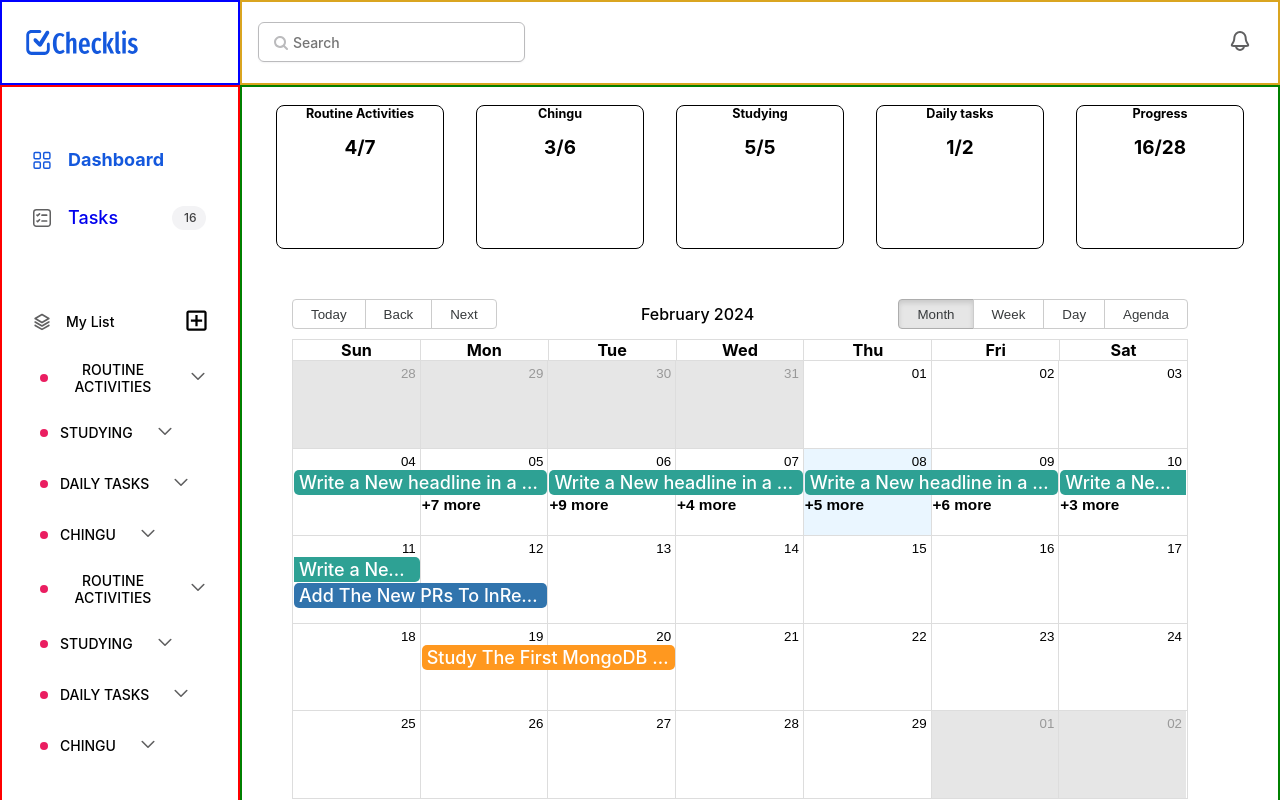
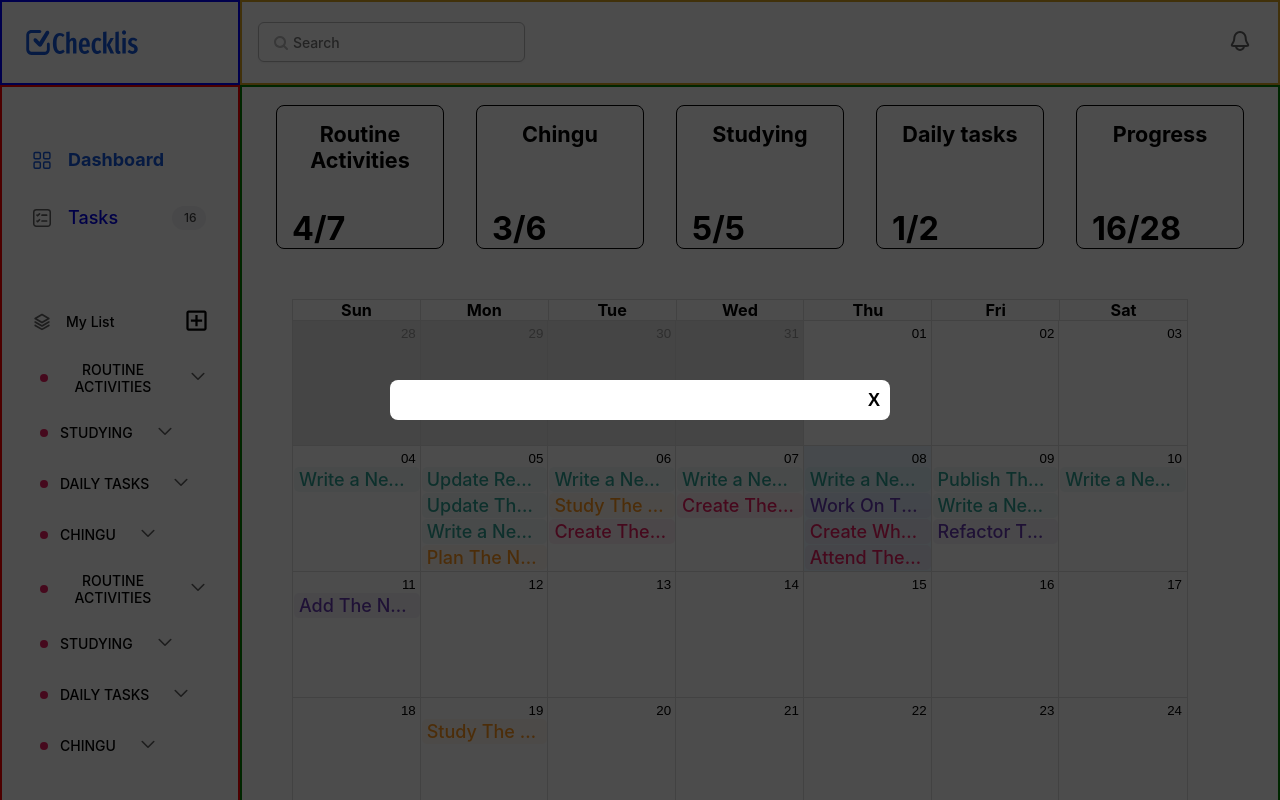
Before and after one commit to chingu-voyages/v47-tier2-team-14, a React (Vite) app: page / in a window 1280 px wide. Shown: the top 800 px of the page. Built offline with nearby package versions, Linux system fonts and the light colour scheme; no server answers.

Commit message:
calendar events are clickable

```diff
--- a/assets/tasks-example.json
+++ b/assets/tasks-example.json
@@ -92,7 +92,7 @@
 		]
 	},
 	{
-		"categoryName": "DAILY TASKS ",
+		"categoryName": "DAILY TASKS",
 		"activityTypes": [
 			{
 				"activityName": "Backlog",
--- a/src/components/Calendar/Calendar.jsx
+++ b/src/components/Calendar/Calendar.jsx
@@ -1,4 +1,5 @@
-import React from "react";
+import { useState } from 'react';
+import Modal from "../Modal/Modal";
 import { Calendar, momentLocalizer } from "react-big-calendar";
 import moment from "moment";
 import "react-big-calendar/lib/css/react-big-calendar.css";
@@ -8,7 +9,6 @@ import Tasks from "../../../assets/tasks-example.json";
 const localizer = momentLocalizer(moment);
 const tasks = Tasks;
 
-const TaskCalendar = () => {
 // convert day strings to corresponding date objects
 	const getDayDate = (day) => {
 		if (typeof day === "string") {
@@ -20,13 +20,13 @@ const TaskCalendar = () => {
 	};
 
 	// map tasks data to events that can be used by react-big-calendar
-	const events = tasks.flatMap((category) =>
+	const tasksToEvents = tasks.flatMap((category) =>
 		category.activityTypes.flatMap((activityType) =>
 			activityType.Tasks.flatMap((task) =>
 				task.days.map((day) => ({
 					title: task.taskName,
 					start: getDayDate(day),
-					end: moment(getDayDate(day)).add(1, "day").toDate(),
+					end: moment(getDayDate(day)),
 					desc: task.taskDescription,
 					categoryName: category.categoryName,
 					activityName: activityType.activityName,
@@ -36,6 +36,10 @@ const TaskCalendar = () => {
 		)
 	);
 
+const TaskCalendar = () => {
+	const [events, setEvents] = useState(tasksToEvents);
+	const [showModal, setShowModal] = useState(true)
+
 	console.log(events);
 
 	// add custom event styles
@@ -44,19 +48,19 @@ const TaskCalendar = () => {
 
 		switch (event.categoryName) {
 			case "ROUTINE ACTIVITIES":
-				style = { backgroundColor: "#2EA194", color: "white" };
+				style = { backgroundColor: "#2EA19410", color: "#2EA194" };
 				break;
 
 			case "STUDYING":
-				style = { backgroundColor: "#FF981F", color: "white" };
+				style = { backgroundColor: "#FF981F10", color: "#FF981F" };
 				break;
 
-			case "DAILY TASKS PROJECT":
-				style = { backgroundColor: "#673AB3", color: "white" };
+			case "DAILY TASKS":
+				style = { backgroundColor: "#673AB310", color: "#673AB3" };
 				break;
 
 			case "CHINGU":
-				style = { backgroundColor: "#EA1E61", color: "black" };
+				style = { backgroundColor: "#EA1E6110", color: "#EA1E61" };
 				break;
 
 			default:
@@ -68,10 +72,31 @@ const TaskCalendar = () => {
 		};
 	};
 
+	const handleDoubleClick = (doubleClickedEvent) => {
+		const updatedEvent = {
+			...doubleClickedEvent,
+			isCompleted: !doubleClickedEvent.isCompleted,
+		};
 
+		const updatedEvents = events.map((event) =>
+			event === doubleClickedEvent ? updatedEvent : event
+		);
+
+		setEvents(updatedEvents);
+	};
+
+	const openModal = () => {
+		setShowModal(true);
+	};
+
+	const closeModal = () => {
+		setShowModal(false);
+	};
 
 	return (
-		<div style={{ height: 500 }}>
+		<>
+			{showModal && <Modal onClose={closeModal}/>}
+			<div style={{ height: 650 }}>
 				<Calendar
 					localizer={localizer}
 					events={events}
@@ -79,8 +104,13 @@ const TaskCalendar = () => {
 					endAccessor="end"
 					eventPropGetter={categoryStyles}
 					style={{ width: "70vw", margin: "50px" }}
+					toolbar={false}
+					onSelectEvent={openModal}
+					onDoubleClickEvent={handleDoubleClick}
+					showAllEvents={true}
 				/>
 			</div>
+		</>
 	);
 };
 
--- a/src/components/Card/Card.jsx
+++ b/src/components/Card/Card.jsx
@@ -3,10 +3,9 @@ import styles from "./Card.module.css";
 const Card = ({ title, completedTasks, totalTasks }) => {
 	return (
 		<div className={styles["card"]}>
-            <h4>{title}</h4>
-            <br/>
-            <h2>
-                {completedTasks}/{totalTasks}
+			<h4>{title}</h4>
+			<h2 className="text-left">
+				{completedTasks}/{totalTasks}
 			</h2>
 		</div>
 	);
--- a/src/components/Card/Card.module.css
+++ b/src/components/Card/Card.module.css
@@ -1,6 +1,8 @@
 .card {
-	font-size: 0.7em;
-	display: block;
+	font-size: 1.2em;
+	display: flex;
+	flex-direction: column;
+	justify-content: space-between;
 	border: 1px solid black;
 	margin: auto;
 	width: 168px;
@@ -10,3 +12,16 @@
 	gap: 16px;
 	opacity: 0.6px;
 }
+
+.card h2 {
+	text-align: start;
+	margin: 0 auto 0 0;
+	padding-left: 15px;
+	align-self: flex-end;
+}
+
+.card h4 {
+	align-self: flex-start;
+	text-align: center;
+	margin: 15px auto 0;
+}
--- a/src/components/Dashboard/Dashboard.jsx
+++ b/src/components/Dashboard/Dashboard.jsx
@@ -2,6 +2,12 @@ import styles from "./Dashboard.module.css";
 //import Todo from '../Todo/Todo';
 import Card from "../Card/Card.jsx";
 import TaskCalendar from "../Calendar/Calendar.jsx";
+
+const studyColor = "#FF981F";
+const routineColor = "#2EA194";
+const dailyColor = "#673AB3";
+const chinguColor = "#EA1E61";
+const progressColor = "#FF5726";
 
 const Dashboard = () => {
 	return (
@@ -10,34 +16,39 @@ const Dashboard = () => {
 				{/* <h2>Dashboard section</h2> */}
 				<div className={styles["cardholder"]}>
 					<Card
+						id="routineActivities"
 						title="Routine Activities"
 						completedTasks={4}
 						totalTasks={7}
-						style={styles["routine card"]} // not working
+
 					/>
 					<Card
+						id="chingu"
 						title="Chingu"
 						completedTasks={3}
 						totalTasks={6}
-						style={{ backgroundColor: "#EA1E61", color: "white" }} // not working
+
 					/>
 					<Card
+						id="studying"
 						title="Studying"
 						completedTasks={5}
 						totalTasks={5}
-						style={{ backgroundColor: "#FF981F", color: "white" }}
+
 					/>
 					<Card
+						id="dailyTasks"
 						title="Daily tasks"
 						completedTasks={1}
 						totalTasks={2}
-						style={{ backgroundColor: "#673AB3", color: "white" }}
+
 					/>
 					<Card
+						id="progress"
 						title="Progress"
 						completedTasks={16}
 						totalTasks={28}
-						style={{ backgroundColor: "#EA1E61", color: "white" }}
+
 					/>
 				</div>
 			</section>
--- a/src/components/Dashboard/Dashboard.module.css
+++ b/src/components/Dashboard/Dashboard.module.css
@@ -16,3 +16,23 @@
 	margin-left: auto;
 	margin-right: auto;
 }
+
+.routineStyle {
+	background-color: #2EA194;
+}
+
+.progressStyle {
+	background-color: blue;
+}
+
+.chinguStyle {
+	background-color: blue;
+}
+
+.dailyStyle {
+	background-color: blue;
+}
+
+.studyingStyle {
+	background-color: blue;
+}
--- a/src/components/Modal/Modal.module.css
+++ b/src/components/Modal/Modal.module.css
@@ -1,5 +1,6 @@
 .overlay {
 	position: fixed;
+	z-index: 9999;
 	top: 0;
 	left: 0;
 	right: 0;
```
Also changed, not shown: 1 other file (tests, documents, lock files or other folders). Lines whose indentation alone changed are shown as unchanged.
